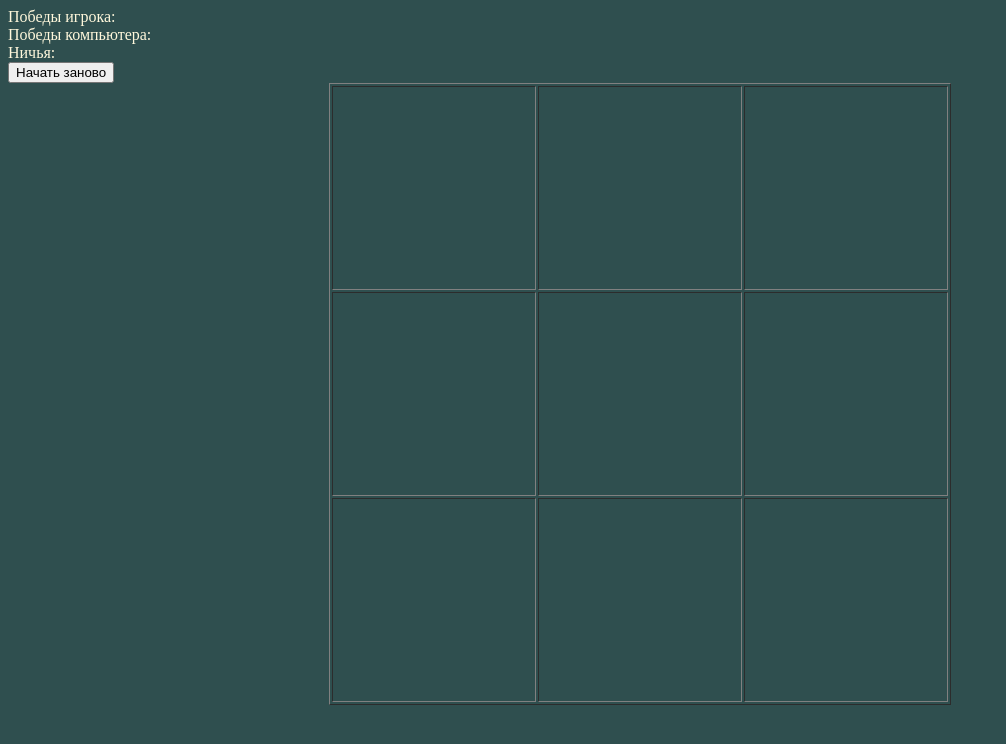
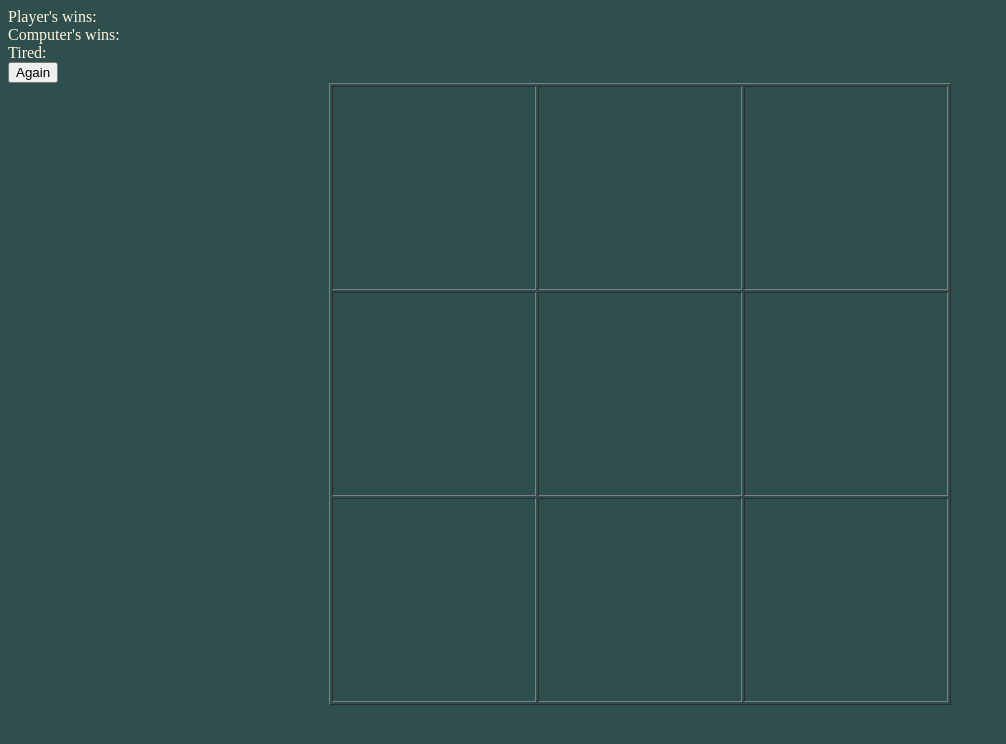
Before and after one commit to genWOG/XO, a plain HTML site: page index.html in a window 1280 px wide. Shown: the whole page, without its empty margins (0-1006 px from the left). Drawn offline with Linux system fonts and the light colour scheme.

Commit message:
script(changed)

```diff
--- a/index.html
+++ b/index.html
@@ -11,13 +11,13 @@
 
 <body id="88">
     <div id="Options">
-        <label>Победы игрока: </label>
+        <label>Player's wins: </label>
         <br>
-        <label>Победы компьютера: </label>
+        <label>Computer's wins: </label>
         <br>
-        <label>Ничья: </label>
+        <label>Tired: </label>
         <br>
-        <button>Начать заново</button>
+        <button>Again</button>
     </div>
     <div id="XO">
         <table align="center" border="1px">
```
